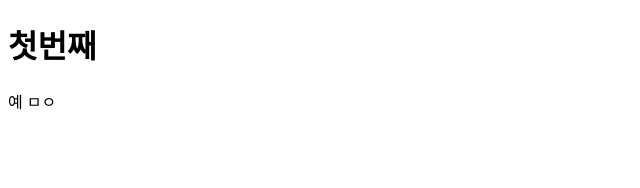
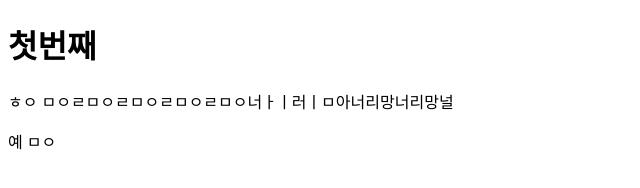
Before and after one commit to minsik4/first-noona-project, a plain HTML site: page index.html in a window 1280 px wide. Shown: the whole page, without its empty margins (0-640 px from the left). Drawn offline with Linux system fonts and the light colour scheme.

```diff
--- a/index.html
+++ b/index.html
@@ -9,7 +9,7 @@
 </head>
 <body>
     <h1> 첫번째</h1>
-
+        ㅎㅇ ㅁㅇㄹㅁㅇㄹㅁㅇㄹㅁㅇㄹㅁㅇ너ㅏㅣ러ㅣㅁ아너리망너리망널
     <p> 예 ㅁㅇ</p>
 </body>
 </html>
```
